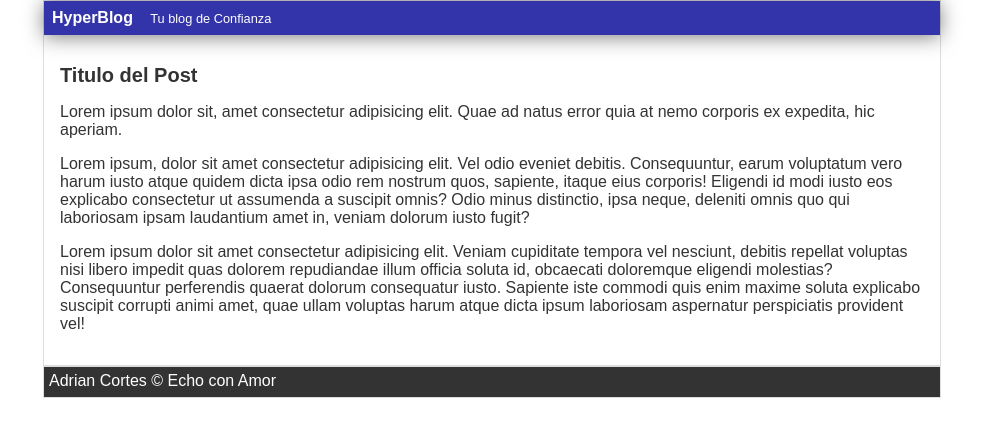
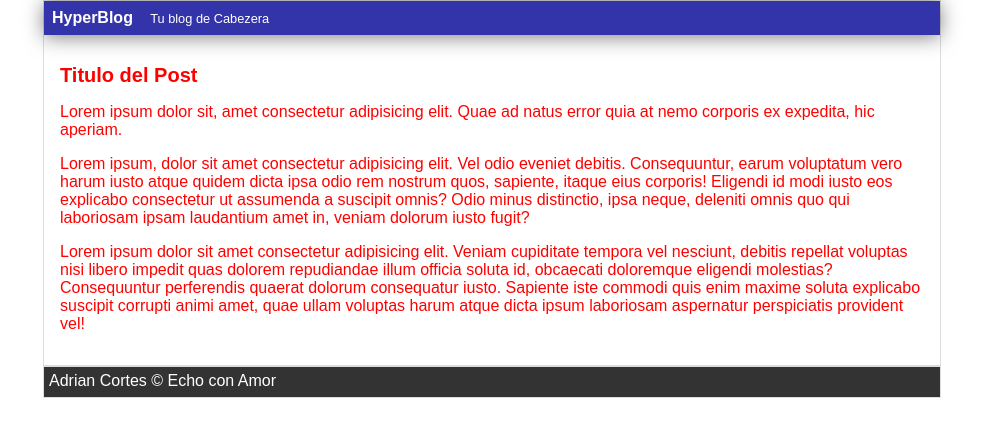
Before and after one commit to Adrian-Corttes/HyperBlog, a plain HTML site: page index.html in a window 1280 px wide. Shown: the whole page, without its empty margins (148-1131 px from the left). Drawn offline with Linux system fonts and the light colour scheme.

Commit message:
modified index.html and style.css

```diff
--- a/css/style.css
+++ b/css/style.css
@@ -2,7 +2,7 @@ body{
    font-family: Arial, Helvetica, sans-serif;
    font-size: 16px;
    text-align: center;
-   color: #333;
+   color: red;
    margin: 0;
    padding: 0;
 }
--- a/index.html
+++ b/index.html
@@ -11,7 +11,7 @@
       <div class="container">
          <div class="header">
             HyperBlog
-            <span class="header__tagline">Tu blog de Confianza</span>
+            <span class="header__tagline">Tu blog de Cabezera</span>
          </div>
          <div class="post">
             <h1 class="post__title">Titulo del Post</h1>
```
